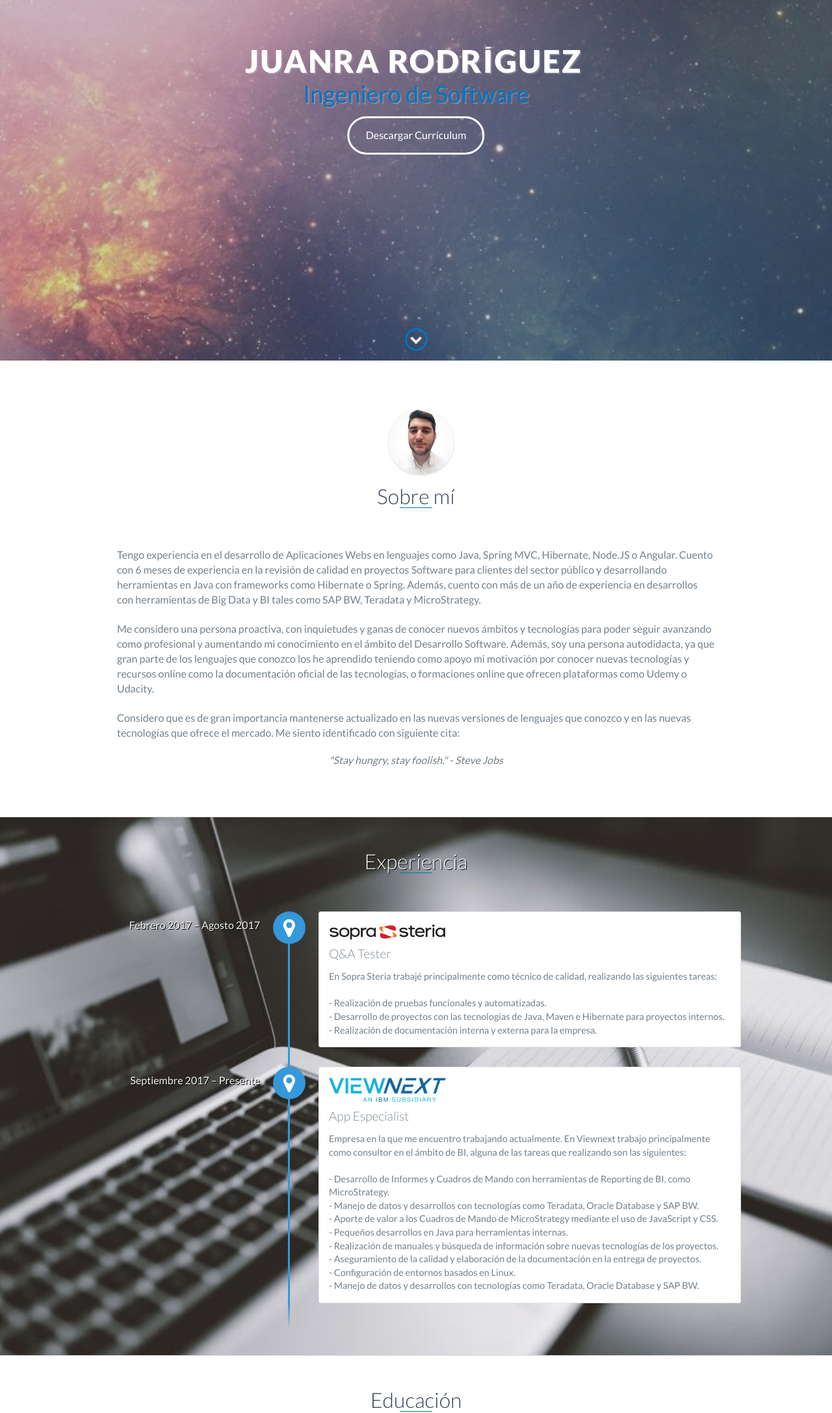
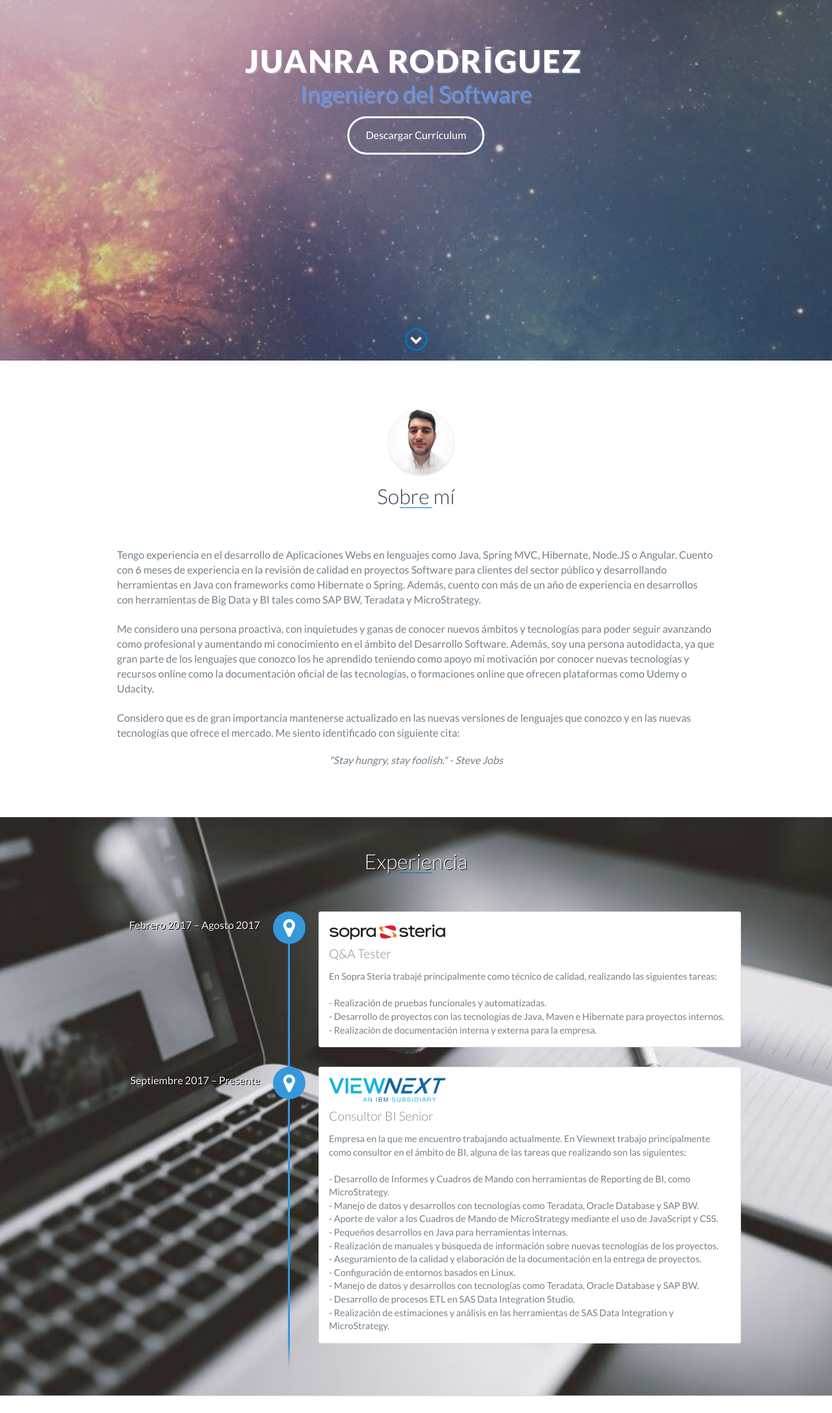
Before and after one commit to juanrarodriguez18/PersonalPage, a plain HTML site: page index.html in a window 1280 px wide. Shown: the part 245-2420 px from the top of the page at 65% size. Drawn offline with nearby package versions, Linux system fonts and the light colour scheme.

Commit message:
Añadidas nuevas Skills y actualizada experiencia

```diff
--- a/css/styles.css
+++ b/css/styles.css
@@ -367,7 +367,7 @@ footer {
 }
 
 #lead-content h2 {
-	color: #0274c0;
+	color: cornflowerblue;
 	text-shadow: 2px 2px rgba(255,255,255,0.2);
 	font-weight: 500;
 	font-size: 2.25em;
--- a/index.html
+++ b/index.html
@@ -58,7 +58,7 @@
             <div class="typewriter">
                 <h1>JuanRa Rodríguez</h1>
             </div>
-            <h2>Ingeniero de Software</h2>
+            <h2>Ingeniero del Software</h2>
             <a href="#" class="btn-rounded-white">Descargar Currículum</a>
         </div>
         <!-- End #lead-content -->
@@ -128,7 +128,7 @@
 
             <div data-date="Septiembre 2017 – Presente">
                 <h3><img src="images/Viewnext_logo.jpg" width="180px"/></h3>
-                <h4>App Especialist</h4>
+                <h4>Consultor BI Senior</h4>
                 <p>
                     Empresa en la que me encuentro trabajando actualmente. En Viewnext trabajo principalmente como consultor en el ámbito de BI, alguna de las tareas que realizando
                     son las siguientes:<br/><br/>
@@ -140,6 +140,8 @@
                     - Aseguramiento de la calidad y elaboración de la documentación en la entrega de proyectos.<br/>
                     - Configuración de entornos basados en Linux.<br/>
                     - Manejo de datos y desarrollos con tecnologías como Teradata, Oracle Database y SAP BW.<br/>
+                    - Desarrollo de procesos ETL en SAS Data Integration Studio.<br/>
+                    - Realización de estimaciones y análisis en las herramientas de SAS Data Integration y MicroStrategy.<br/>
                 </p>
             </div>
 
@@ -276,6 +278,8 @@
             <li>IBM Cognos</li>
             <li>IBM Watson</li>
             <li>IBM Cloud</li>
+            <li>SAS Data Integration</li>
+            <li>SAS Language</li>
         </ul>
     </div>
     <!-- End #skills -->
```
